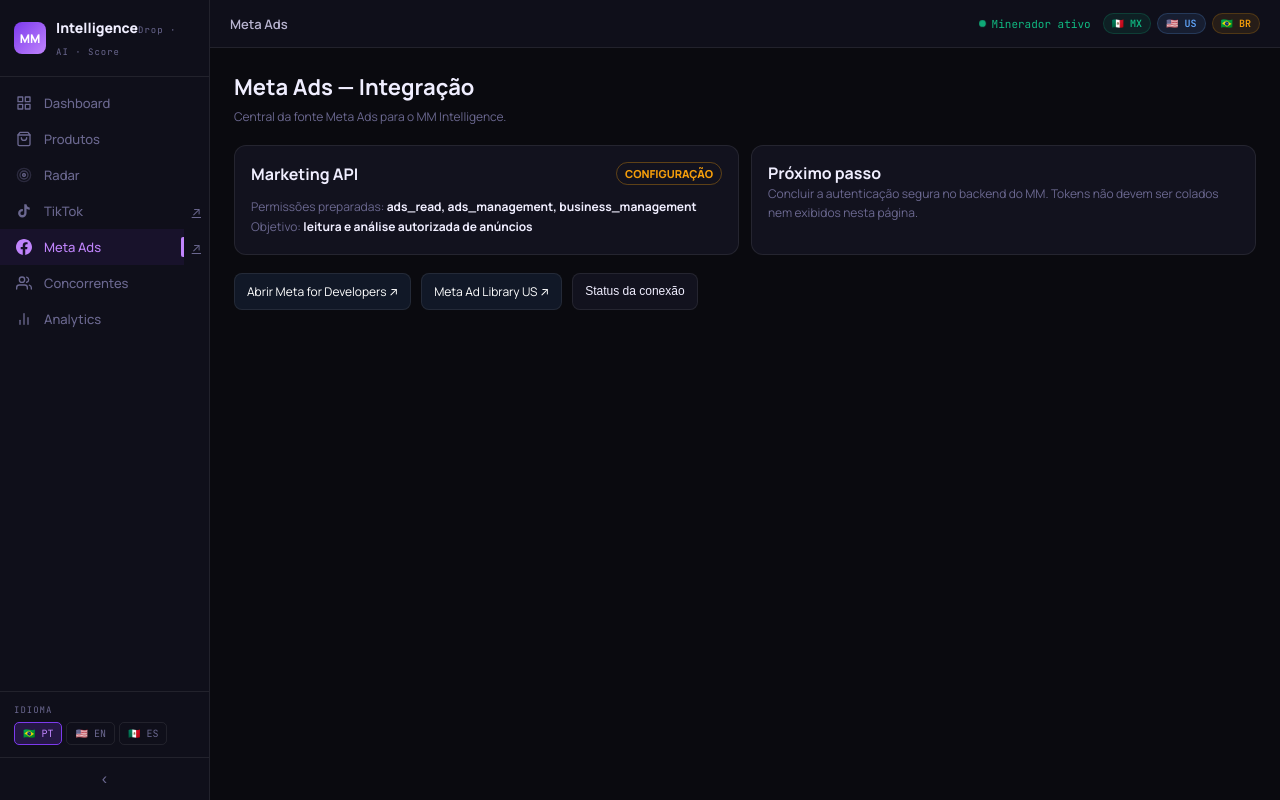
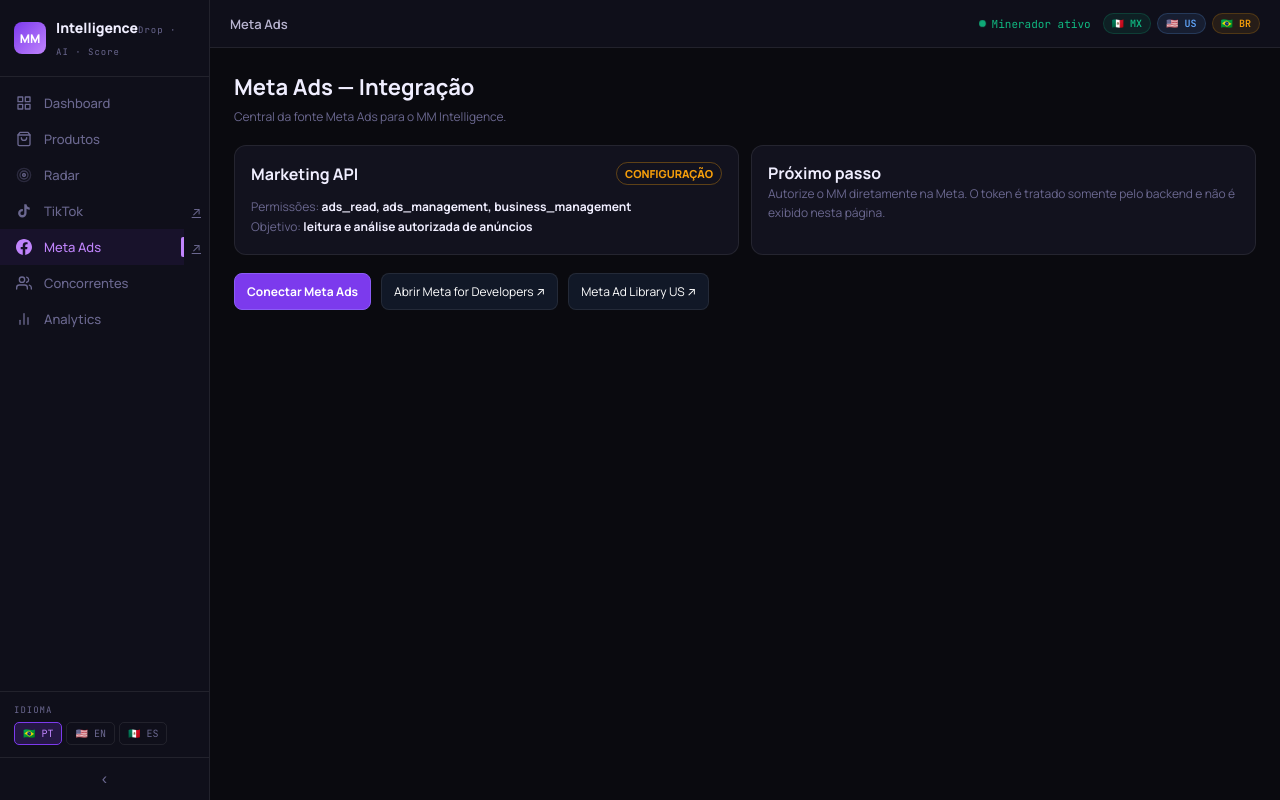
Before and after one commit to raqueri1970-sketch/mm-intelligence-app, a Next.js app: page /meta-ads in a window 1280 px wide. Built offline with nearby package versions, Linux system fonts and the light colour scheme.

Commit message:
feat: connect Meta Ads page to secure OAuth flow

```diff
--- a/app/meta-ads/page.tsx
+++ b/app/meta-ads/page.tsx
@@ -1,48 +1,46 @@
 'use client'
 
-import { useState } from 'react'
+import { useSearchParams } from 'next/navigation'
 
 export default function MetaAdsPage() {
-  const [showHelp, setShowHelp] = useState(false)
+  const params = useSearchParams()
+  const connected = params.get('connected') === '1'
+  const accounts = params.get('accounts')
+  const accountName = params.get('account_name')
+  const error = params.get('error')
 
   return (
     <div style={{ paddingBottom: 32 }}>
       <div style={{ marginBottom: 20 }}>
         <h1 style={{ fontSize: 22, margin: 0, color: 'var(--text)' }}>Meta Ads — Integração</h1>
-        <p style={{ color: 'var(--text3)', fontSize: 12, marginTop: 6 }}>
-          Central da fonte Meta Ads para o MM Intelligence.
-        </p>
+        <p style={{ color: 'var(--text3)', fontSize: 12, marginTop: 6 }}>Central da fonte Meta Ads para o MM Intelligence.</p>
       </div>
 
       <div style={{ display: 'grid', gridTemplateColumns: 'repeat(auto-fit,minmax(280px,1fr))', gap: 12, marginBottom: 18 }}>
         <div style={{ background: 'var(--card)', border: '1px solid var(--border)', borderRadius: 12, padding: 16 }}>
           <div style={{ display: 'flex', justifyContent: 'space-between', gap: 12, alignItems: 'center' }}>
             <strong style={{ color: 'var(--text)' }}>Marketing API</strong>
-            <span style={{ color: '#f59e0b', border: '1px solid #f59e0b55', borderRadius: 999, padding: '3px 8px', fontSize: 11, fontWeight: 800 }}>CONFIGURAÇÃO</span>
+            <span style={{ color: connected ? '#10b981' : '#f59e0b', border: `1px solid ${connected ? '#10b98155' : '#f59e0b55'}`, borderRadius: 999, padding: '3px 8px', fontSize: 11, fontWeight: 800 }}>{connected ? 'CONECTADA' : 'CONFIGURAÇÃO'}</span>
           </div>
           <div style={{ marginTop: 12, fontSize: 12, color: 'var(--text3)', lineHeight: 1.7 }}>
-            <div>Permissões preparadas: <b style={{ color: 'var(--text)' }}>ads_read, ads_management, business_management</b></div>
+            <div>Permissões: <b style={{ color: 'var(--text)' }}>ads_read, ads_management, business_management</b></div>
             <div>Objetivo: <b style={{ color: 'var(--text)' }}>leitura e análise autorizada de anúncios</b></div>
+            {connected && <div style={{ color: '#10b981', marginTop: 8 }}>✓ API validada{accounts ? ` · ${accounts} conta(s)` : ''}{accountName ? ` · ${accountName}` : ''}</div>}
+            {error && <div style={{ color: '#ef4444', marginTop: 8 }}>Falha de conexão: {error}</div>}
           </div>
         </div>
 
         <div style={{ background: 'var(--card)', border: '1px solid var(--border)', borderRadius: 12, padding: 16 }}>
-          <strong style={{ color: 'var(--text)' }}>Próximo passo</strong>
-          <p style={{ color: 'var(--text3)', fontSize: 12, lineHeight: 1.6 }}>
-            Concluir a autenticação segura no backend do MM. Tokens não devem ser colados nem exibidos nesta página.
-          </p>
+          <strong style={{ color: 'var(--text)' }}>{connected ? 'Meta Ads pronta' : 'Próximo passo'}</strong>
+          <p style={{ color: 'var(--text3)', fontSize: 12, lineHeight: 1.6 }}>{connected ? 'A autorização respondeu pela Marketing API e uma consulta de contas de anúncios foi executada.' : 'Autorize o MM diretamente na Meta. O token é tratado somente pelo backend e não é exibido nesta página.'}</p>
         </div>
       </div>
 
       <div style={{ display: 'flex', gap: 10, flexWrap: 'wrap' }}>
+        {!connected && <a href="/api/auth/meta/start" style={{ textDecoration: 'none', color: '#fff', background: '#7c3aed', border: '1px solid #8b5cf6', borderRadius: 8, padding: '9px 12px', fontSize: 12, fontWeight: 700 }}>Conectar Meta Ads</a>}
         <a href="https://developers.facebook.com/apps/" target="_blank" rel="noopener noreferrer" style={{ textDecoration: 'none', color: '#fff', background: '#111827', border: '1px solid var(--border)', borderRadius: 8, padding: '9px 12px', fontSize: 12 }}>Abrir Meta for Developers ↗</a>
         <a href="https://www.facebook.com/ads/library/?active_status=active&ad_type=all&country=US" target="_blank" rel="noopener noreferrer" style={{ textDecoration: 'none', color: '#fff', background: '#111827', border: '1px solid var(--border)', borderRadius: 8, padding: '9px 12px', fontSize: 12 }}>Meta Ad Library US ↗</a>
-        <button onClick={() => setShowHelp(!showHelp)} style={{ color: 'var(--text)', background: 'var(--card)', border: '1px solid var(--border)', borderRadius: 8, padding: '9px 12px', fontSize: 12, cursor: 'pointer' }}>Status da conexão</button>
       </div>
-
-      {showHelp && <div style={{ marginTop: 14, background: 'var(--card)', border: '1px solid var(--border)', borderRadius: 12, padding: 16, color: 'var(--text3)', fontSize: 12, lineHeight: 1.7 }}>
-        A rota Meta Ads está instalada. A página não considera a fonte conectada apenas porque um token foi gerado no painel da Meta; a conexão será marcada como ativa somente depois da validação real pelo backend.
-      </div>}
     </div>
   )
 }
```
